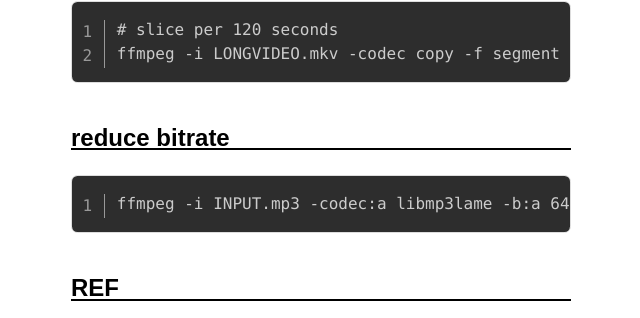
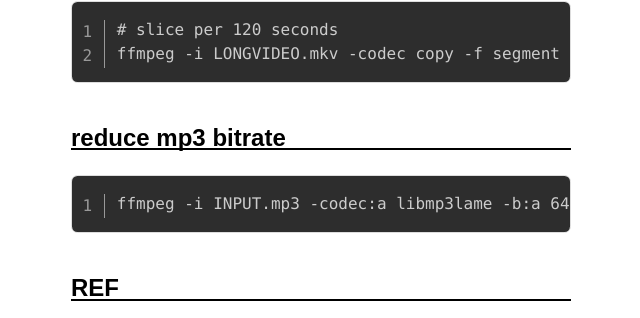
Before and after one commit to pinedance/blog, a Jekyll site: the page built from _posts/updates/2018-01-13-manipulating-media-files-with-ffmpeg.md, in a window 1280 px wide. Shown: the part 1641-1959 px from the top of the page, without its empty margins (319-959 px from the left). Built offline with Jekyll 4.4.1, drawn with Linux system fonts in a browser that asks for light colours; some web fonts are replaced; comment, search, counter and statistics services are not loaded.

Commit message:
Update 2018-01-13-manipulating-media-files-with-ffmpeg.md

````diff
--- a/_posts/updates/2018-01-13-manipulating-media-files-with-ffmpeg.md
+++ b/_posts/updates/2018-01-13-manipulating-media-files-with-ffmpeg.md
@@ -62,7 +62,7 @@ for foo in *.mp3; do ffmpeg -loop 1 -i "background.jpg" -i "$foo" -shortest -aco
 ffmpeg -i LONGVIDEO.mkv -codec copy -f segment -segment_time 120 -reset_timestamps 1 tmp/out%03d.mkv
 ```
 
-## reduce bitrate
+## reduce mp3 bitrate
 
 ```bash
 ffmpeg -i INPUT.mp3 -codec:a libmp3lame -b:a 64k OUTPUT.mp3
````
